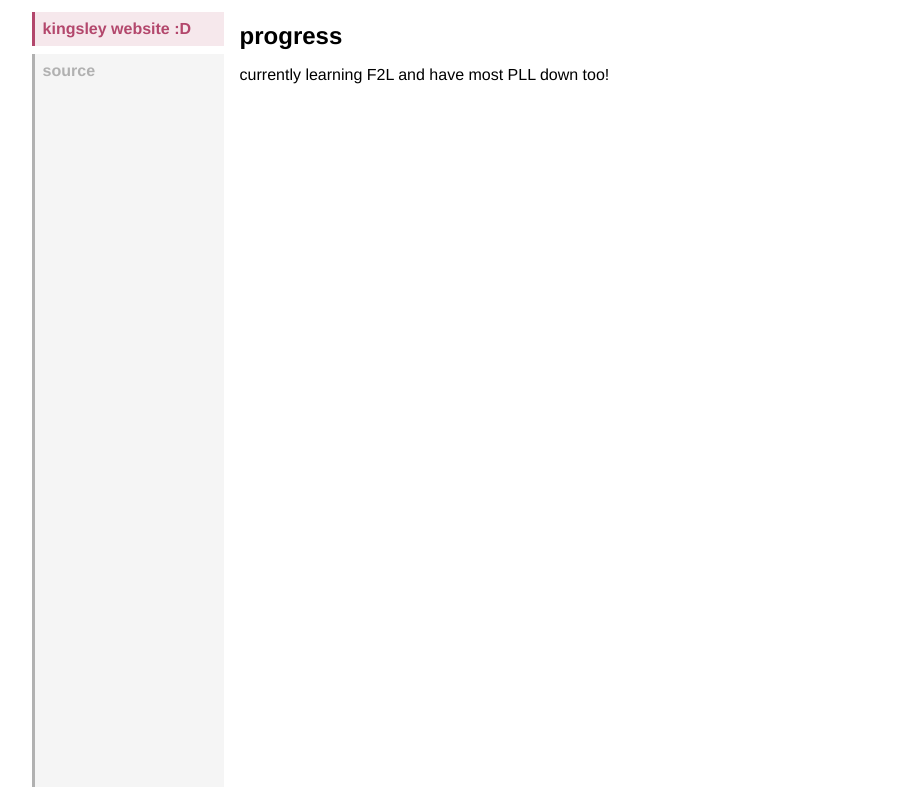
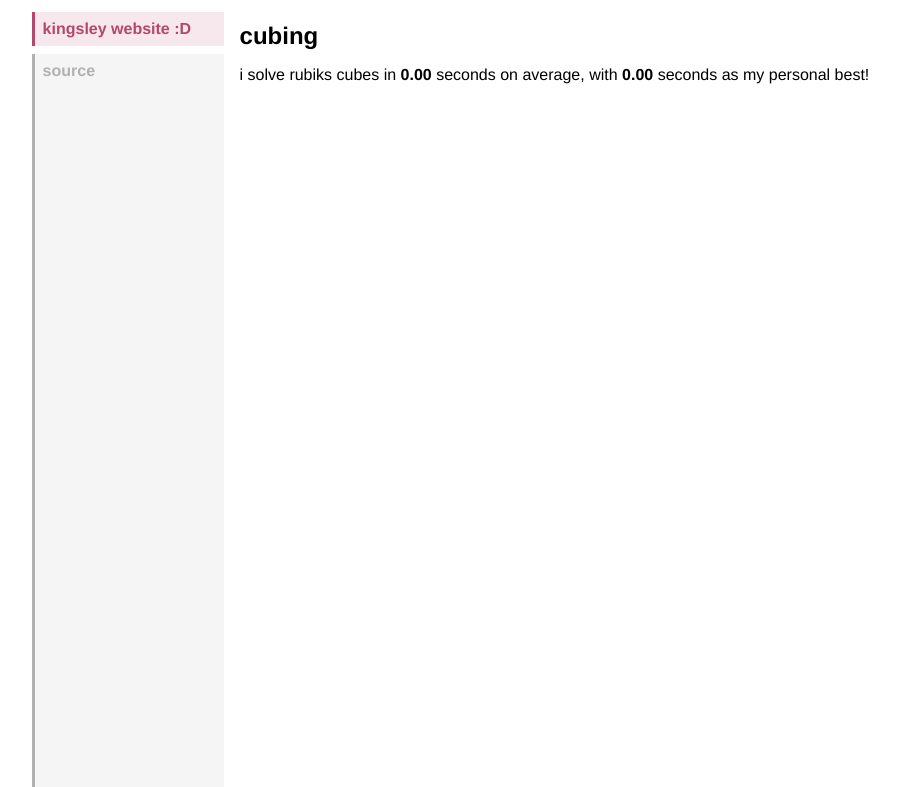
Before and after one commit to skrungly/kingsley-website, a Python web app: template app/templates/cubing/progress.html in a window 1280 px wide. Shown: the top 787 px of the page, without its empty margins (58-957 px from the left). Run offline with Jinja, Linux system fonts and the light colour scheme; the template is opened without the code that fills it, so the values that code supplies are empty.

Commit message:
add some basic statistics to cubing page

```diff
--- a/app/routes.py
+++ b/app/routes.py
@@ -4,6 +4,7 @@ from flask import abort, render_template
 
 from app import app
 from app.utils import (
+    CUBING_STATS,
     GALLERY_IMAGES,
     SIDEBAR_LAYOUT,
     TEMPLATES_PATH,
@@ -34,4 +35,5 @@ def category_page(subpath: str):
         content_colour=SIDEBAR_LAYOUT[category].colour,
         sidebar=SIDEBAR_LAYOUT,
         gallery_images=GALLERY_IMAGES,
+        cubing_stats=CUBING_STATS,
     )
--- a/app/templates/cubing/progress.html
+++ b/app/templates/cubing/progress.html
@@ -1,6 +1,12 @@
 {% extends "base.html" %}
 
 {% block content %}
-<h2>progress</h2>
-<p>currently learning F2L and have most PLL down too!</p>
+<h2>cubing</h2>
+<p>
+    i solve rubiks cubes in <b>{{
+        "%0.2f" | format(cubing_stats.avg_of(100).total_seconds())
+    }}</b> seconds on average, with <b>{{
+        "%0.2f" | format(cubing_stats.pb.duration.total_seconds())
+    }}</b> seconds as my personal best!
+</p>
 {% endblock content %}
--- a/app/utils.py
+++ b/app/utils.py
@@ -135,6 +135,10 @@ class CubingStats:
         self._best_avg_cache[sample_size] = best_avg
         return best_avg
 
+    @property
+    def pb(self):
+        return min(self.solves)
+
 
 class GalleryImage:
     def __init__(self, img_path):
```
